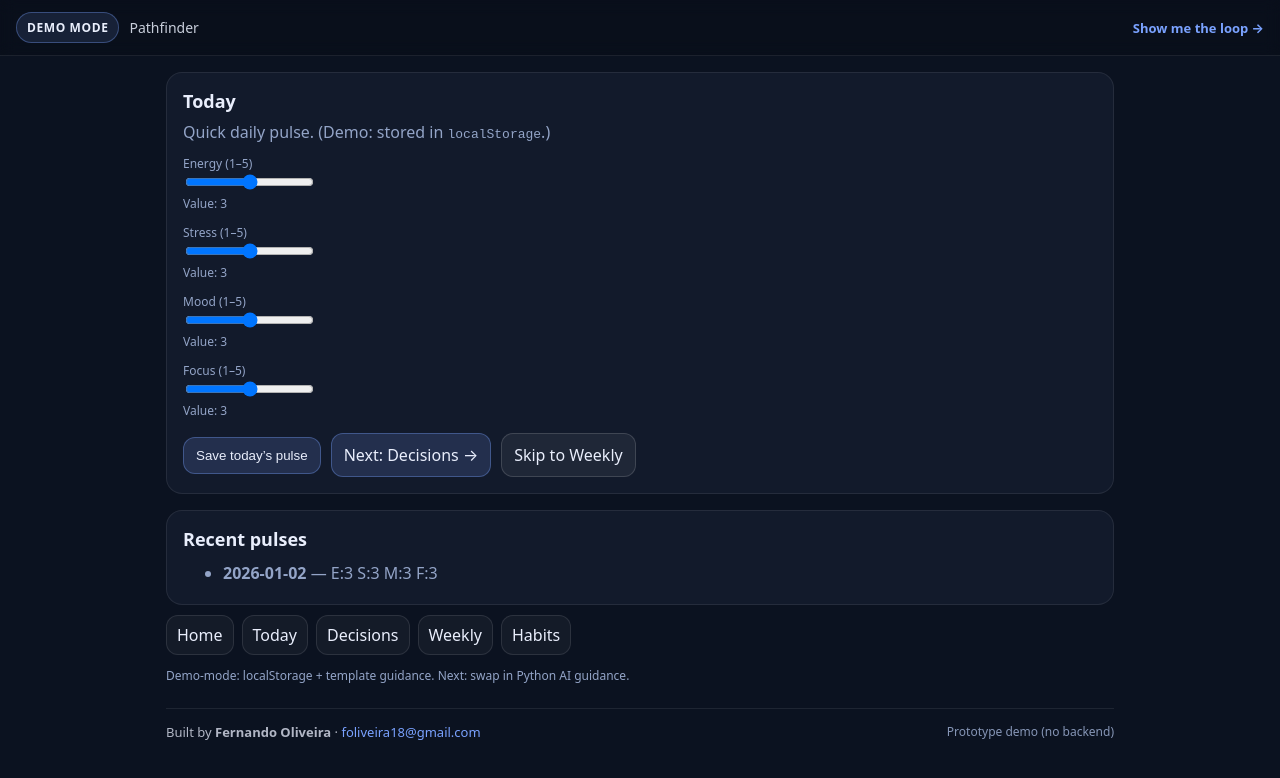
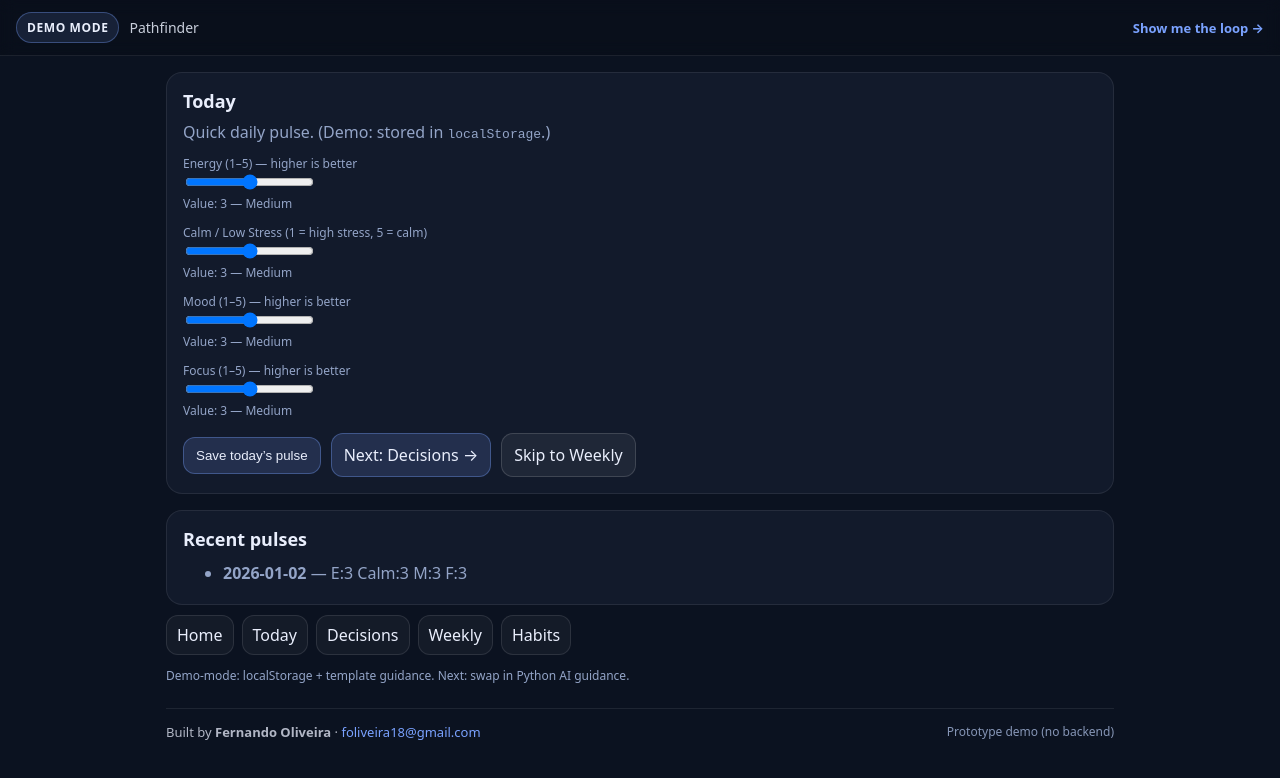
Before and after one commit to foliveira18/pathfinder-demo, a Next.js app: page /today in a window 1280 px wide. Both pictures are taken after a click on the button "Save today’s pulse". Shown: the top 778 px of the page. Built offline with nearby package versions, Linux system fonts and the light colour scheme.

Commit message:
Rename stress to calm (5 is better) with safe migration

```diff
--- a/app/today/page.tsx
+++ b/app/today/page.tsx
@@ -4,15 +4,26 @@ import Link from "next/link";
 import { useEffect, useState } from "react";
 import { load, save } from "@/lib/storage";
 
+// NEW schema: calm is "good" when higher
 type Pulse = {
   date: string;
   energy: number;
-  stress: number;
+  calm: number;  // 1 = high stress, 5 = calm/low stress
   mood: number;
   focus: number;
 };
 
-const KEY = "pf_pulses";
+// OLD schema (what you had before)
+type OldPulse = {
+  date: string;
+  energy: number;
+  stress: number; // 1..5 where higher likely meant "more stress"
+  mood: number;
+  focus: number;
+};
+
+const KEY_OLD = "pf_pulses";
+const KEY_V2 = "pf_pulses_v2"; // use this going forward
 
 export default function Today() {
   const today = new Date().toISOString().slice(0, 10);
@@ -21,19 +32,42 @@ export default function Today() {
   const [pulse, setPulse] = useState<Pulse>({
     date: today,
     energy: 3,
-    stress: 3,
+    calm: 3,
     mood: 3,
     focus: 3,
   });
 
   useEffect(() => {
-    setAll(load<Pulse[]>(KEY, []));
+    // 1) Try v2 first
+    const v2 = load<any>(KEY_V2, null);
+    if (Array.isArray(v2) && v2.length && "calm" in v2[0]) {
+      setAll(v2 as Pulse[]);
+      return;
+    }
+
+    // 2) Otherwise migrate old data (stress -> calm)
+    const old = load<any>(KEY_OLD, []);
+    if (Array.isArray(old) && old.length && "stress" in old[0]) {
+      const migrated: Pulse[] = (old as OldPulse[]).map((p) => ({
+        date: p.date,
+        energy: typeof p.energy === "number" ? p.energy : 3,
+        calm: typeof p.stress === "number" ? (6 - p.stress) : 3, // invert so 5 = better
+        mood: typeof p.mood === "number" ? p.mood : 3,
+        focus: typeof p.focus === "number" ? p.focus : 3,
+      }));
+      setAll(migrated);
+      save(KEY_V2, migrated);
+      return;
+    }
+
+    // 3) No data yet
+    setAll([]);
   }, []);
 
   const submit = () => {
     const next = [pulse, ...all.filter((p) => p.date !== pulse.date)].slice(0, 30);
     setAll(next);
-    save(KEY, next);
+    save(KEY_V2, next);
     alert("Saved. Next: log a decision, then check the weekly plan.");
   };
 
@@ -41,6 +75,8 @@ export default function Today() {
     (k: keyof Omit<Pulse, "date">) =>
     (e: React.ChangeEvent<HTMLInputElement>) =>
       setPulse((p) => ({ ...p, [k]: Number(e.target.value) }));
+
+  const label5 = (n: number) => ["Very low", "Low", "Medium", "High", "Very high"][Math.max(1, Math.min(5, n)) - 1];
 
   return (
     <div className="grid" style={{ gap: 16 }}>
@@ -52,27 +88,27 @@ export default function Today() {
 
         <div className="grid" style={{ gap: 12, marginTop: 12 }}>
           <div>
-            <div className="small">Energy (1–5)</div>
+            <div className="small">Energy (1–5) — higher is better</div>
             <input type="range" min={1} max={5} value={pulse.energy} onChange={setNum("energy")} />
-            <div className="small">Value: {pulse.energy}</div>
+            <div className="small">Value: {pulse.energy} — {label5(pulse.energy)}</div>
           </div>
 
           <div>
-            <div className="small">Stress (1–5)</div>
-            <input type="range" min={1} max={5} value={pulse.stress} onChange={setNum("stress")} />
-            <div className="small">Value: {pulse.stress}</div>
+            <div className="small">Calm / Low Stress (1 = high stress, 5 = calm)</div>
+            <input type="range" min={1} max={5} value={pulse.calm} onChange={setNum("calm")} />
+            <div className="small">Value: {pulse.calm} — {label5(pulse.calm)}</div>
           </div>
 
           <div>
-            <div className="small">Mood (1–5)</div>
+            <div className="small">Mood (1–5) — higher is better</div>
             <input type="range" min={1} max={5} value={pulse.mood} onChange={setNum("mood")} />
-            <div className="small">Value: {pulse.mood}</div>
+            <div className="small">Value: {pulse.mood} — {label5(pulse.mood)}</div>
           </div>
 
           <div>
-            <div className="small">Focus (1–5)</div>
+            <div className="small">Focus (1–5) — higher is better</div>
             <input type="range" min={1} max={5} value={pulse.focus} onChange={setNum("focus")} />
-            <div className="small">Value: {pulse.focus}</div>
+            <div className="small">Value: {pulse.focus} — {label5(pulse.focus)}</div>
           </div>
         </div>
 
@@ -81,7 +117,6 @@ export default function Today() {
             Save today’s pulse
           </button>
 
-          {/* Guided loop buttons */}
           <Link className="btn btnPrimary" href="/decisions?loop=1">
             Next: Decisions →
           </Link>
@@ -99,7 +134,7 @@ export default function Today() {
           <ul className="p" style={{ lineHeight: 1.8 }}>
             {all.slice(0, 7).map((p) => (
               <li key={p.date}>
-                <b>{p.date}</b> — E:{p.energy} S:{p.stress} M:{p.mood} F:{p.focus}
+                <b>{p.date}</b> — E:{p.energy} Calm:{p.calm} M:{p.mood} F:{p.focus}
               </li>
             ))}
           </ul>
```
